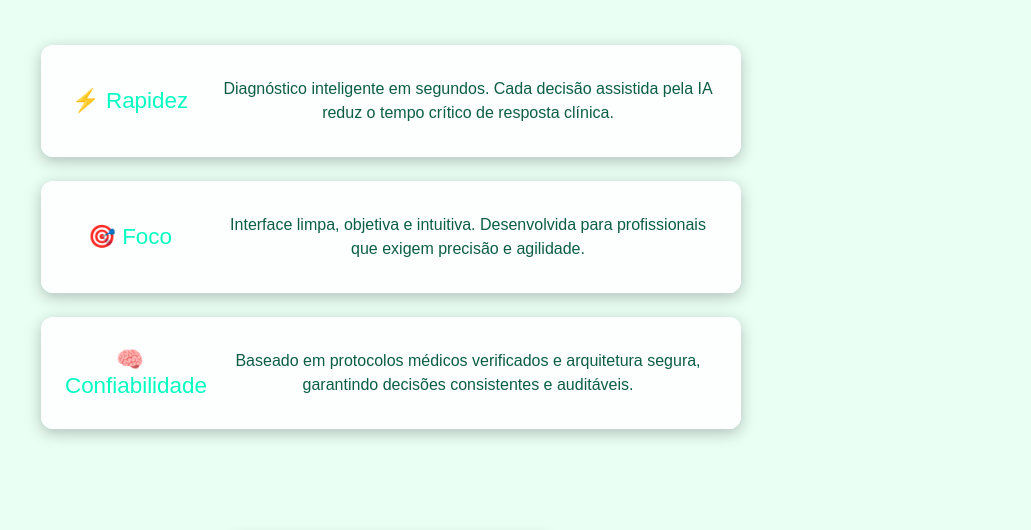
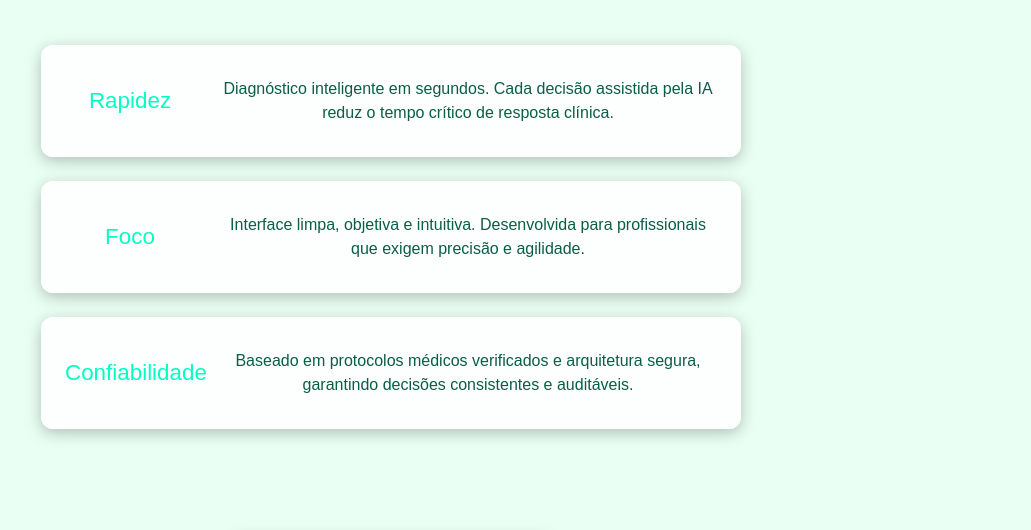
Before and after one commit to segredosflorais-hash/bioguard-advanced, a website: page index.html in a window 1280 px wide. Shown: the part 262-792 px from the top of the page, without its empty margins (249-1280 px from the left). Drawn offline with Linux system fonts and the light colour scheme.

Commit message:
fix(ui): seção de destaques limpa (sem emojis) — v0.4.5-stable

```diff
--- a/index.html
+++ b/index.html
@@ -13,26 +13,27 @@
     <p class="slogan">Minutos Salvam Vidas</p>
 <section class="features">
   <div class="feature-item">
-    <div class="feature-title">⚡ Rapidez</div>
+    <div class="feature-title">Rapidez</div>
     <p class="feature-text">
       Diagnóstico inteligente em segundos. Cada decisão assistida pela IA reduz o tempo crítico de resposta clínica.
     </p>
   </div>
 
   <div class="feature-item">
-    <div class="feature-title">🎯 Foco</div>
+    <div class="feature-title">Foco</div>
     <p class="feature-text">
       Interface limpa, objetiva e intuitiva. Desenvolvida para profissionais que exigem precisão e agilidade.
     </p>
   </div>
 
   <div class="feature-item">
-    <div class="feature-title">🧠 Confiabilidade</div>
+    <div class="feature-title">Confiabilidade</div>
     <p class="feature-text">
       Baseado em protocolos médicos verificados e arquitetura segura, garantindo decisões consistentes e auditáveis.
     </p>
   </div>
 </section>
+
     <!-- Botão de alternância de tema (Neon Adaptive SVG) -->
 <!-- Botão de alternância de tema (Neon Adaptive SVG) -->
 <button class="theme-toggle" id="themeToggle" title="Alternar tema" aria-label="Alternar tema">
```
